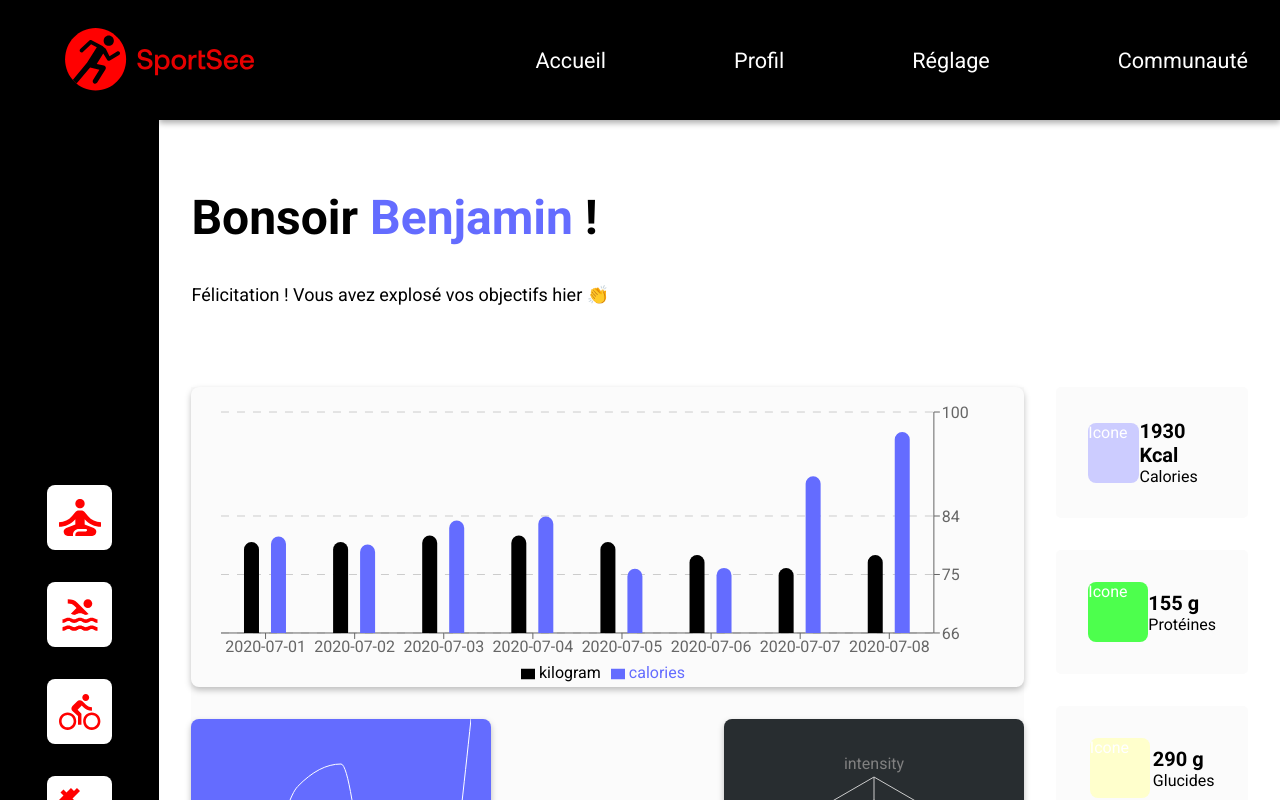
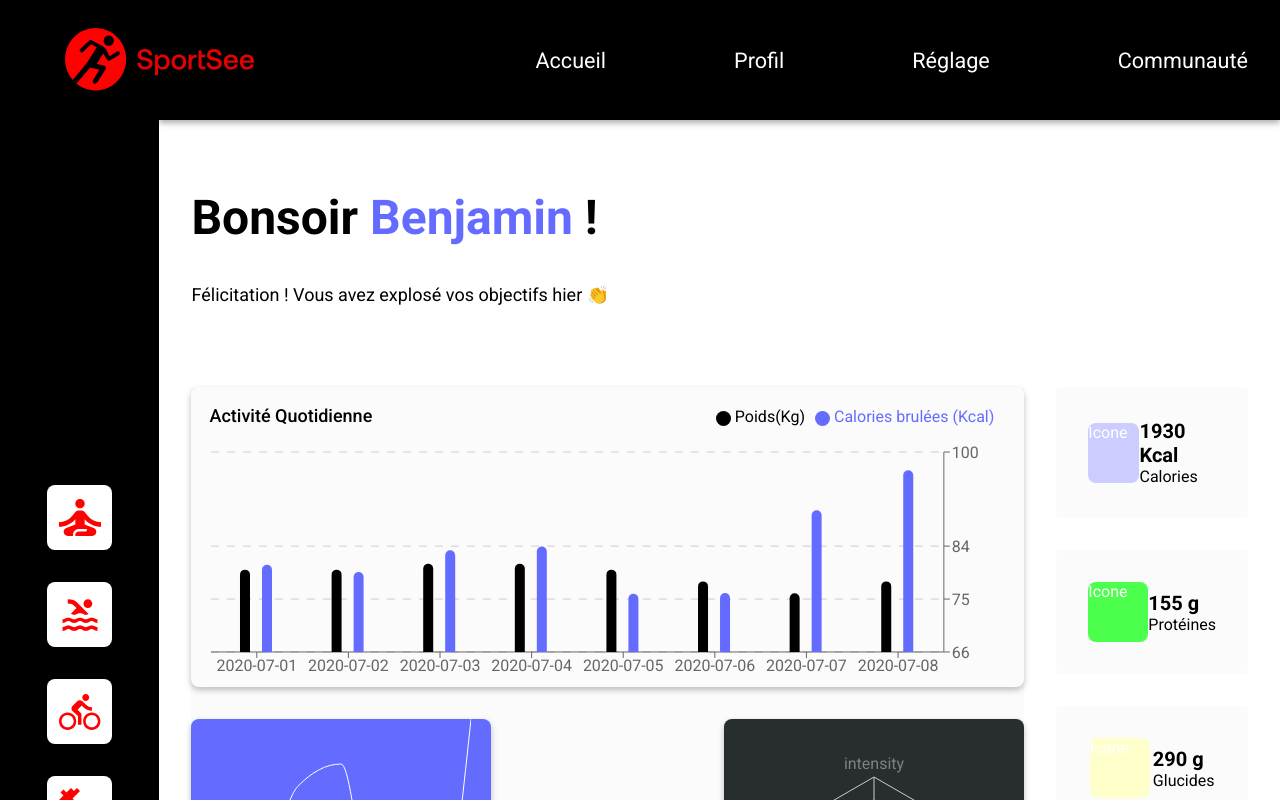
Before and after one commit to Mil00Z/sport-see, a React (Vite) app: page / in a window 1280 px wide. Shown: the top 800 px of the page. Built offline with nearby package versions, Linux system fonts and the light colour scheme.

Commit message:
Daily Charts with almost good UI

```diff
--- a/src/components/graphics/Daily.jsx
+++ b/src/components/graphics/Daily.jsx
@@ -1,6 +1,6 @@
 import mockActivity from '@datas/mock/mockUser12Activity.json'
 
-import { BarChart, Bar, XAxis, YAxis, CartesianGrid, Tooltip, Legend,ResponsiveContainer } from 'recharts';
+import { BarChart, Bar, XAxis, YAxis, CartesianGrid, Tooltip, Legend,ResponsiveContainer} from 'recharts';
 
 import '@styles/layout/graphics.scss'
 
@@ -25,40 +25,55 @@ const CustomTooltip = ({active,payload}) => {
     // console.log(payload);
 
     return (
-
       <div className="custom-tooltip">
           <p className="label">{payload[0].value}Kg</p>
           <p className="label">{payload[1].value}Kcal</p>
       </div>
-
     )
 
   }
 
 }
 
+const CustomLegend = ({payload}) => {
+
+   console.log(payload);
+
+   return (
+     <ul >
+        {payload.map((item, index) => {
+
+            return (<li key={`${item}-${index}`}>Poids(kg)</li>)
+
+        })}
+     </ul>
+   )
+}
+
   return (
 
     <div className="block daily">
 
+      <h2>Activité Quotidienne</h2>
+
       <ResponsiveContainer width="100%" height="100%">
 
-          <BarChart data={dataSets} margin={{ top: 25, right: 30, left: 30, bottom:5}} barGap={12} barSize={8}  >
+          <BarChart data={dataSets} margin={{ top: 20, right: 20, left:20, bottom:5}} barGap={12} >
+
+            <CartesianGrid strokeDasharray="8" vertical={false} />
+
+            <XAxis dataKey="day" />
+
+            <Bar yAxisId="right" dataKey="kilogram" fill="var(--black-color)" barSize={10} radius={[20,20,0,0]} />
+            <YAxis yAxisId="right" type="number" dataKey="kilogram" orientation="right" domain={[minWeight - 10, 100]} name={"Poids(kg)"} />
 
 
-            <CartesianGrid strokeDasharray="8" vertical={false} />
-            <XAxis dataKey="day" />
-
-            <Bar yAxisId="right" dataKey="kilogram" fill="var(--black-color)" barSize={15} radius={[20,20,0,0]} />
-            <YAxis yAxisId="right" type="number" dataKey="kilogram" orientation="right" domain={[minWeight - 10, 100]} hide={false} />
-
-
-            <Bar yAxisId="left" dataKey="calories" fill="var(--timer-color)" barSize={15} radius={[20,20,0,0]} />
+            <Bar yAxisId="left" dataKey="calories" fill="var(--timer-color)" barSize={10} radius={[20,20,0,0]} />
             <YAxis yAxisId ="left" type="number" dataKey="calories" orientation="left" domain={[0, maxKilCal + 50]} hide={true}  />
 
             <Tooltip content={<CustomTooltip />} cursor={{fill: 'rgba( 196 , 196 , 196,.5)'}}/>
 
-            <Legend />
+            <Legend align='right' verticalAlign='top' iconType="circle" iconSize={15} height={45} payload={[{value:"Poids(Kg)"},{value:"Calories brulées (Kcal)", color:'var(--timer-color)'}]} />
 
           </BarChart>
 
--- a/src/styles/layout/graphics.scss
+++ b/src/styles/layout/graphics.scss
@@ -81,10 +81,22 @@
   width:100%;
   display: flex;
   flex-wrap: wrap;
-  justify-content: center;
+  // justify-content: center;
   align-items: center;
   gap:var(--gap);
   background:var(--light-color);
+  position: relative;
+
+  h2 {
+    --sizes:18px;
+    width:fit-content;
+    position: absolute;
+    top: var(--sizes);
+    left:var(--sizes);
+    margin-block:5px;
+    font-size:var(--sizes);
+    font-weight: 500;
+  }
 
   .custom-tooltip {
     padding:0.35rem;
```
Lines whose indentation alone changed are shown as unchanged.
